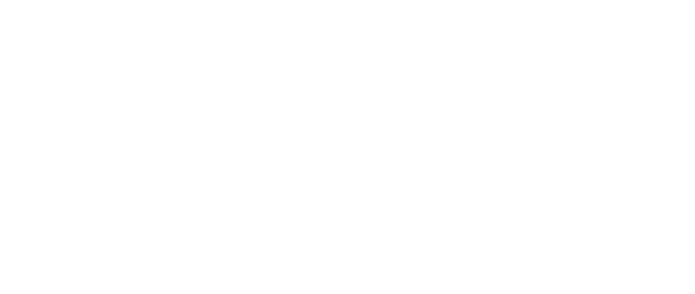
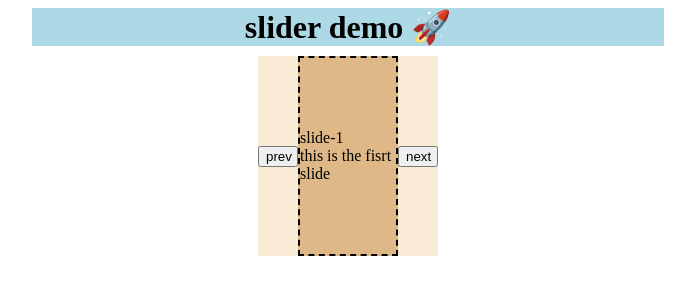
Before and after one commit to mky120799/slider-js, a plain HTML site: page Mithilesh slider/index.html in a window 1280 px wide. Shown: the whole page, without its empty margins (292-987 px from the left). Drawn offline with Linux system fonts and the light colour scheme.

Commit message:
have created the UI part: 1)gave heading 2) added the buttons and added the overflow property

```diff
--- a/Mithilesh slider/index.html
+++ b/Mithilesh slider/index.html
@@ -4,8 +4,26 @@
     <meta charset="UTF-8">
     <meta name="viewport" content="width=device-width, initial-scale=1.0">
     <title>Document</title>
+    <link rel="stylesheet" href="style.css">
 </head>
 <body>
+        <div class="heading">  slider demo 🚀 </div>
+    <div class="slider-container">
 
+       <button type="button" class="prev">prev</button>
+        <div class="slider" >
+            <div class="slide">slide-1 <br>
+                this is the fisrt slide
+            </div>
+            <div class="slide">slide-2 <div>this is second slide</div> </div>
+            <div class="slide">slide-3 <div><br> this is the third slide</div></div>
+            <div class="slide">slide-4 <div><br> this is the third slide</div><br> this the fourth slide</div>
+        </div>
+        <button type="button" class="next">next</button>
+           </div>
+
+
+    <!-- script code  -->
+    <script src="script.js"></script>
 </body>
 </html>
--- a/Mithilesh slider/style.css
+++ b/Mithilesh slider/style.css
@@ -0,0 +1,47 @@
+.slider-container {
+    display: grid;
+    width: 180px;
+    background-color: antiquewhite;
+    row-gap: 5px;
+    grid-template-columns: 40px auto 40px;
+    grid-template-rows: 200px;
+    justify-content: center; /* horizontally center the container */
+    align-items: center; /* vertically center the container */
+    margin: 0 auto; /* horizontally center the container using auto margins */
+}
+
+
+.heading {
+    background-color: lightblue;
+    max-width: 50%;
+    display: grid;
+    justify-content: center;
+    font-size: 2rem;
+    font-weight: 900;
+    margin: 0 auto; /* Center the heading horizontally */
+    margin-bottom: 10px;
+}
+
+
+.slider{
+    display: grid;
+    overflow:hidden;
+    grid-template-rows: 200px;
+    grid-template-columns:repeat(4,100px);
+
+}
+
+
+
+.slider button {
+    align-self: center;
+    height: 25%;
+}
+
+.slide {
+    background-color: burlywood;
+    border: 2px dashed black;
+    display: grid;
+    align-content: center;
+    justify-content: center;
+}
```
Also changed, not shown: Mithilesh slider/script.js (added).
